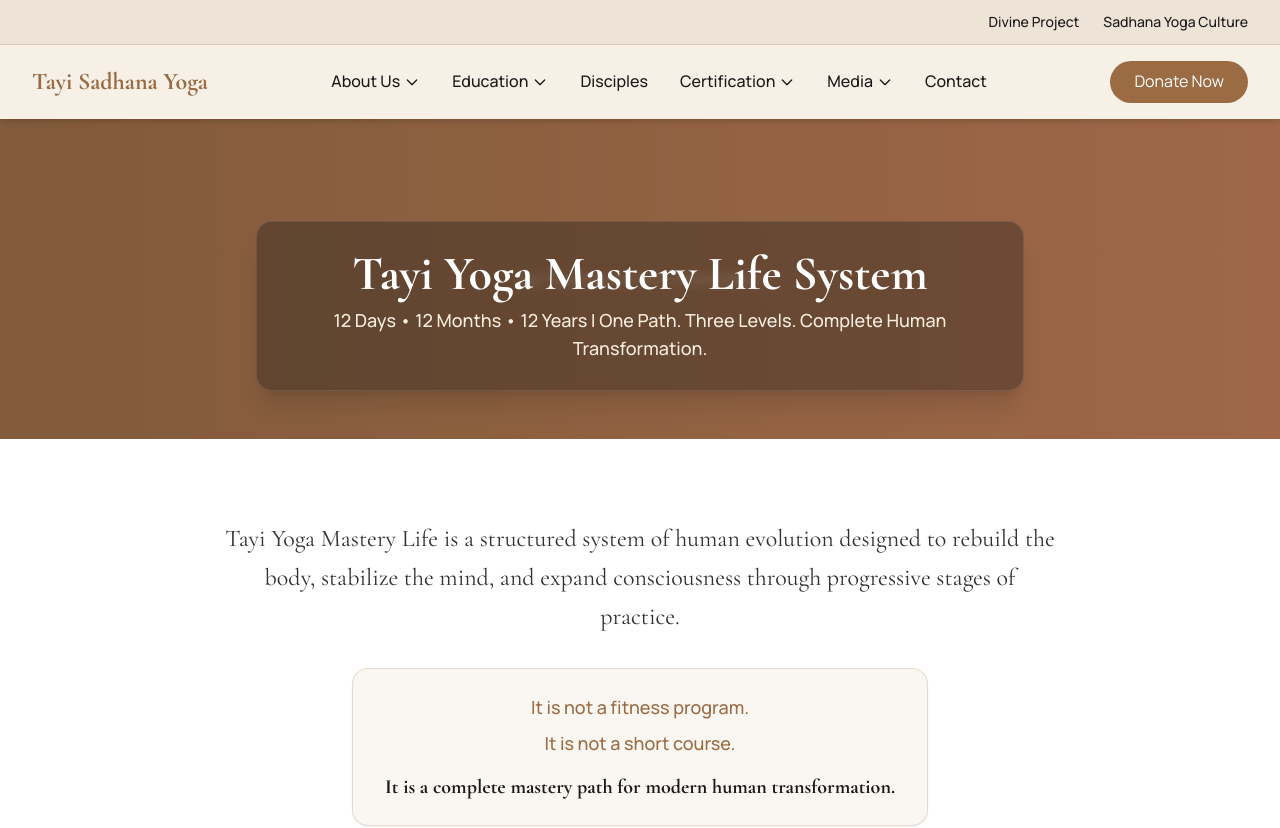
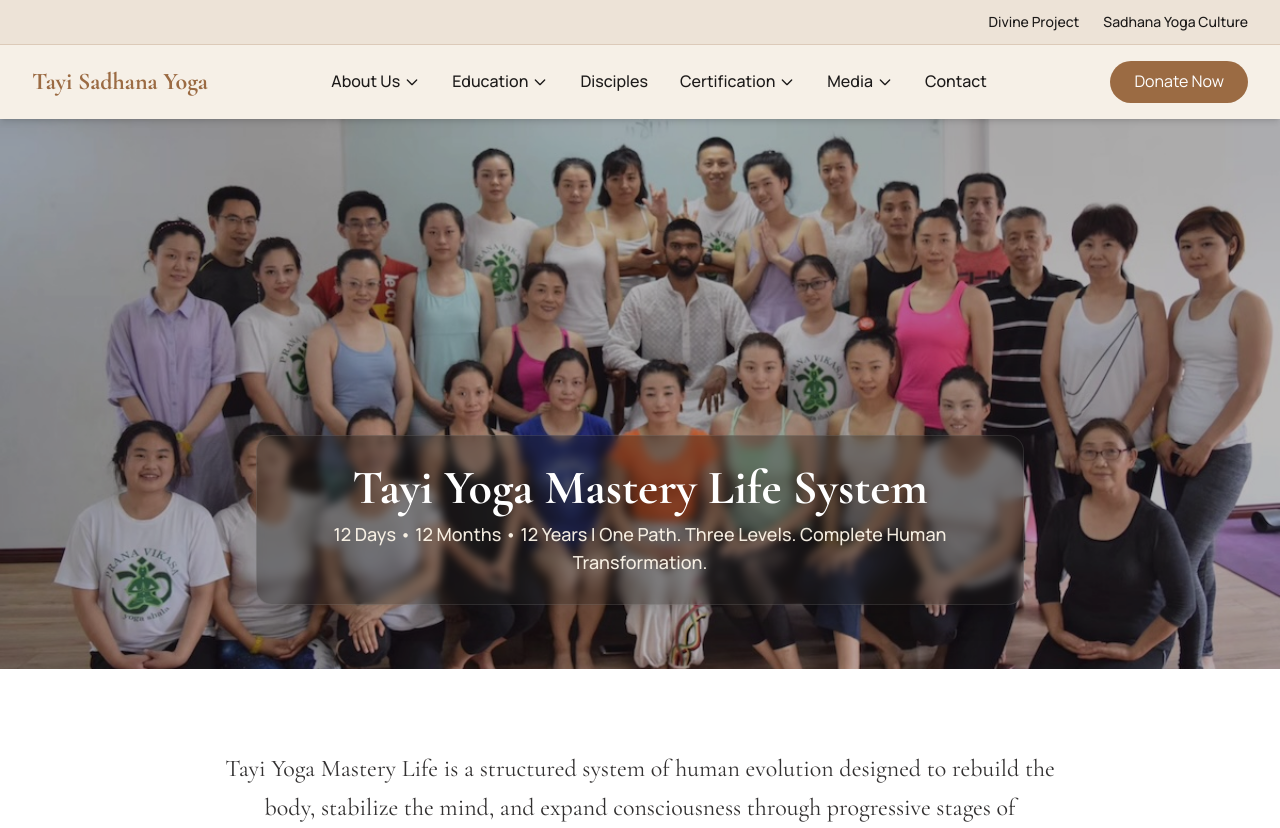
Before and after one commit to vedahametam/tayi-yoga, a React (Vite) app: page /education/yoga-ttc in a window 1280 px wide. Shown: the top 828 px of the page. Built offline with nearby package versions, Linux system fonts and the light colour scheme.

Commit message:
Use ttc.jpeg as Hero background on Yoga TTC page

```diff
--- a/src/react-app/pages/education/YogaTTC.tsx
+++ b/src/react-app/pages/education/YogaTTC.tsx
@@ -7,8 +7,9 @@ export default function YogaTTC() {
       <PageHero
         title="Tayi Yoga Mastery Life System"
         subtitle="12 Days • 12 Months • 12 Years | One Path. Three Levels. Complete Human Transformation."
-        imagePlaceholder="Tayi Yoga Mastery Hero"
-        height="medium"
+        imageSrc="/images/general/ttc.jpeg"
+        imagePosition="object-top"
+        height="large"
       />
 
       <section className="py-20 bg-white">
```
